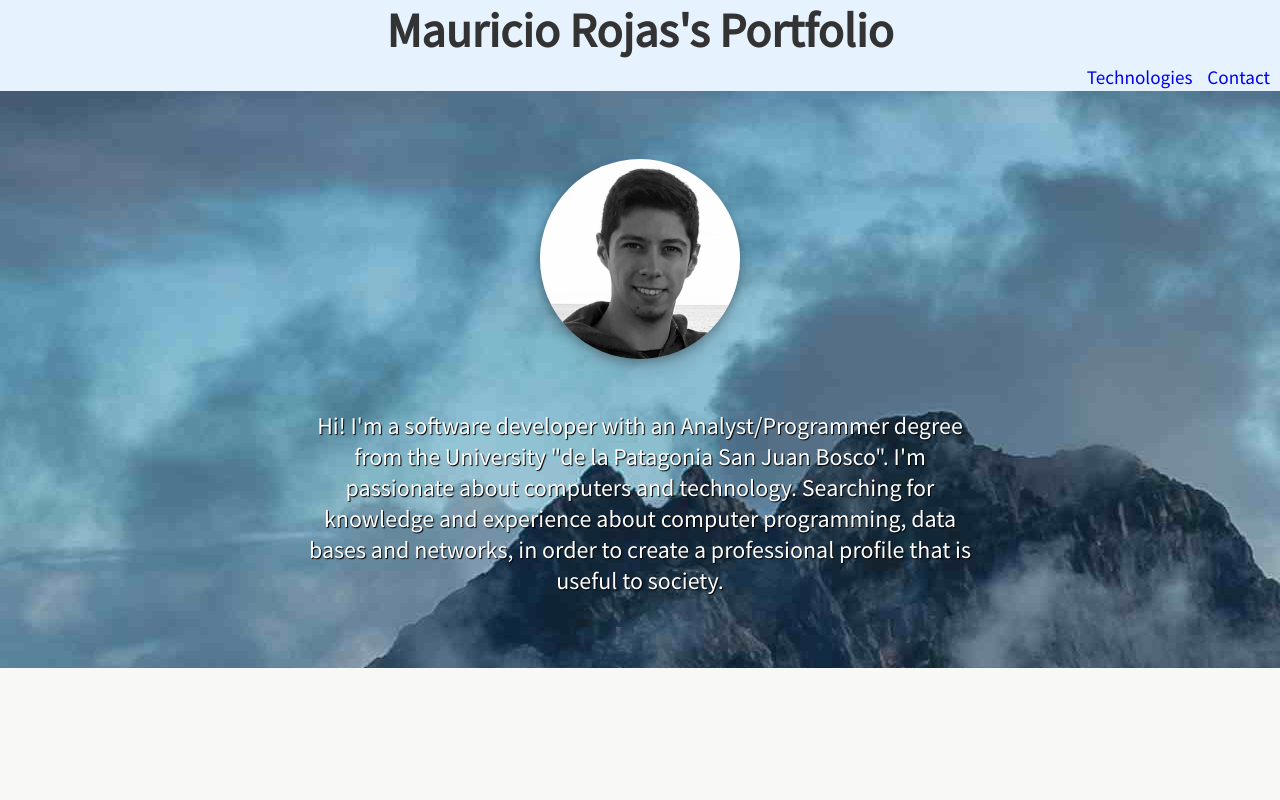
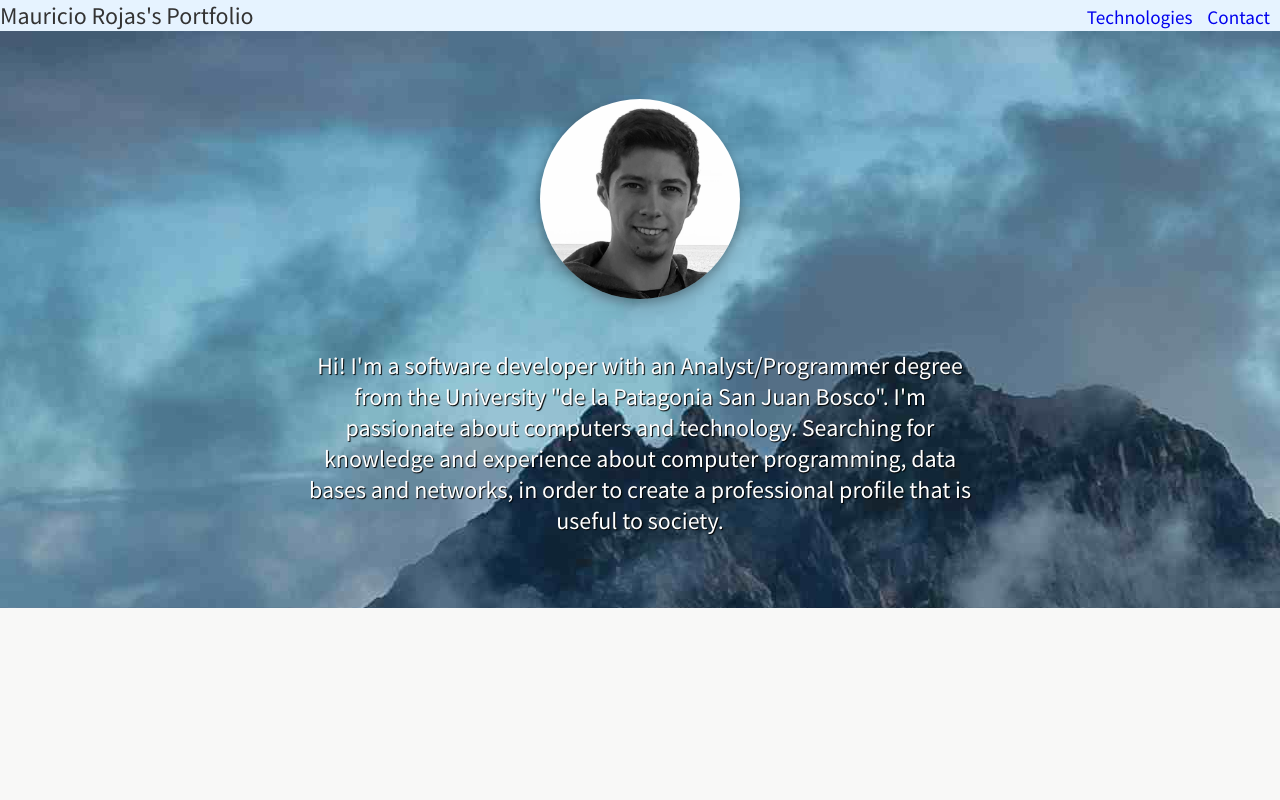
Before and after one commit to MauriRojas/portfolio, a plain HTML site: page Portfolio.html in a window 1280 px wide. Shown: the top 800 px of the page. Drawn offline with Linux system fonts and the light colour scheme.

Commit message:
Title and Nav now share the same line.
The title is now smaller and share the same line with the nav element.

```diff
--- a/Portfolio.html
+++ b/Portfolio.html
@@ -9,7 +9,7 @@
 
 <header>
     <hgroup>
-        <h1>Mauricio Rojas's Portfolio</h1>
+        Mauricio Rojas's Portfolio
     </hgroup>
 </header>
 
--- a/styles.css
+++ b/styles.css
@@ -2,6 +2,7 @@ header {
     text-align: center;
     color: #333;
     background-color: #e6f3ff;
+    float: left;
 }
 
 nav {
@@ -21,6 +22,7 @@ nav {
 }
 
 body {
+    display: block;
     text-align: center;
     color: #333;
     background-color: #F8F8F7;
```
